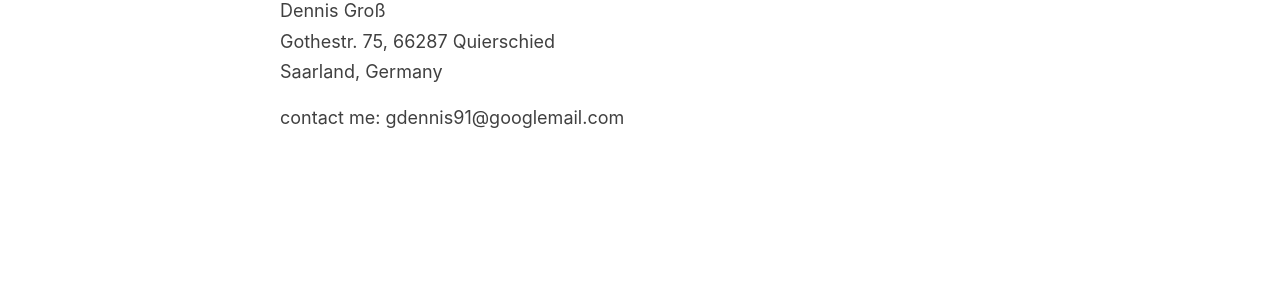
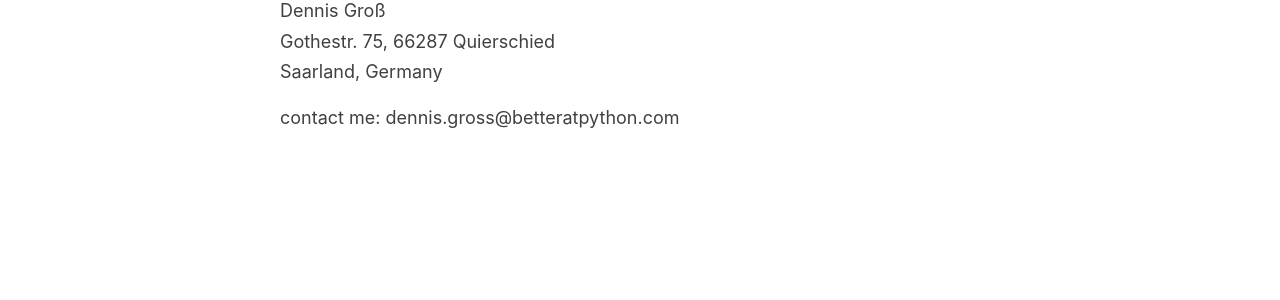
Before and after one commit to gdenn/my-blog, a Jekyll site: the page built from _pages/imprint.md, in a window 1280 px wide. Shown: the part 196-496 px from the top of the page. Built offline with Jekyll 4.4.1, drawn with Linux system fonts in a browser that asks for light colours.

```diff
--- a/_config.yml
+++ b/_config.yml
@@ -25,7 +25,7 @@ author_avatar: /images/profile.jpeg
 # Includes an icon in the footer for each username you enter
 footer-links:
   dribbble:
-  email:
+  email: dennis.gross@betteratpython.com
   facebook:
   flickr:
   github: gdenn
--- a/_pages/imprint.md
+++ b/_pages/imprint.md
@@ -8,4 +8,4 @@ Dennis Groß\
 Gothestr. 75, 66287 Quierschied\
 Saarland, Germany
 
-contact me: gdennis91@googlemail.com
+contact me: dennis.gross@betteratpython.com
```
Also changed, not shown: _pages/gdpr.md (+1 -1 lines).
